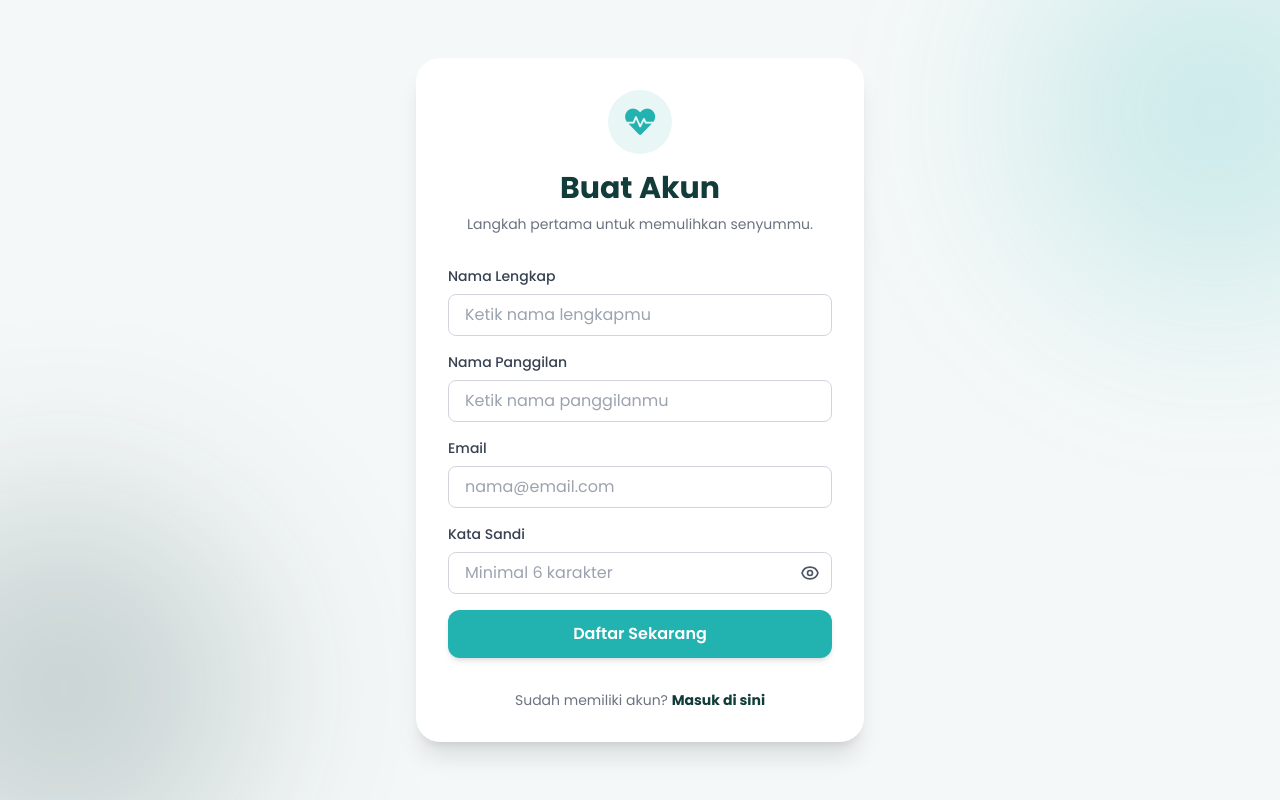
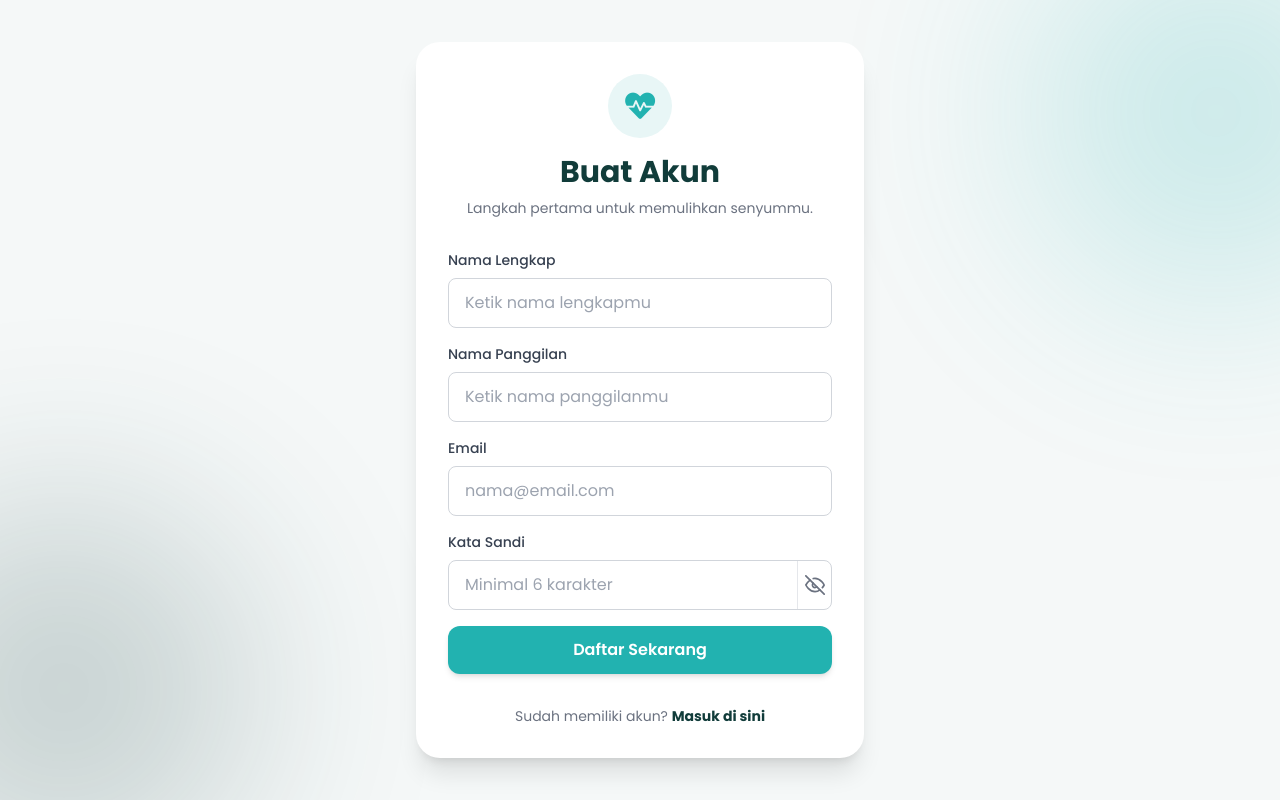
Before and after one commit to NatanNet/healmate_ai_1, a React (Vite) app in the folder frontend/: page /register in a window 1280 px wide. Built offline with nearby package versions, Linux system fonts and the light colour scheme; no server answers.

Commit message:
perbaikan show hiden password

```diff
--- a/frontend/src/components/Input.jsx
+++ b/frontend/src/components/Input.jsx
@@ -1,4 +1,5 @@
 import { useState } from 'react';
+import { FiEye, FiEyeOff } from 'react-icons/fi';
 
 export default function Input({
   type = 'text',
@@ -12,6 +13,7 @@ export default function Input({
   ...props
 }) {
   const [showPassword, setShowPassword] = useState(false);
+
   const isPasswordField = type === 'password';
   const inputType = isPasswordField && showPassword ? 'text' : type;
 
@@ -22,49 +24,79 @@ export default function Input({
           {label}
         </label>
       )}
-      <div className="relative">
+
+      <div
+        className={`
+          flex items-center w-full rounded-lg border bg-white
+          transition-all duration-200
+          focus-within:ring-2 focus-within:ring-[#22B2B0]
+          focus-within:border-[#22B2B0]
+          ${error ? 'border-red-500' : 'border-gray-300'}
+          ${disabled ? 'bg-gray-100 cursor-not-allowed' : ''}
+          ${className}
+        `}
+      >
+        {/* Input */}
         <input
           type={inputType}
           placeholder={placeholder}
           value={value}
           onChange={onChange}
           disabled={disabled}
-          className={`
-            w-full px-4 py-2 border rounded-lg focus:outline-none focus:ring-2 focus:ring-primary-light
-            ${error ? 'border-red-500' : 'border-gray-300'}
-            ${disabled ? 'bg-gray-100 cursor-not-allowed' : 'bg-white'}
-            ${isPasswordField ? 'pr-10' : ''}
-            ${className}
-          `}
+          className="
+            flex-1
+            px-4
+            py-3
+            bg-transparent
+            outline-none
+            border-none
+            text-gray-900
+            placeholder:text-gray-400
+            disabled:cursor-not-allowed
+          "
           {...props}
         />
+
+        {/* Tombol Mata */}
         {isPasswordField && (
           <button
             type="button"
-            onClick={() => setShowPassword(!showPassword)}
+            onClick={() => setShowPassword((prev) => !prev)}
             disabled={disabled}
-
-            autoComplete={isPasswordField ? "new-password" : "off"}
-          data-lpignore="true" /* Mengusir ikon LastPass */
-          data-1p-ignore="true" /* Mengusir ikon 1Password */
-          spellCheck="false"
-
-            className="absolute right-3 top-1/2 -translate-y-1/2 text-gray-600 hover:text-gray-800 disabled:text-gray-400"
+            className="
+              flex
+              items-center
+              justify-center
+              w-12
+              h-12
+              border-l
+              border-gray-200
+              text-gray-500
+              hover:text-[#22B2B0]
+              transition-colors
+              disabled:text-gray-400
+              disabled:cursor-not-allowed
+            "
+            aria-label={
+              showPassword
+                ? 'Sembunyikan password'
+                : 'Tampilkan password'
+            }
           >
             {showPassword ? (
-              <svg className="w-5 h-5" fill="none" stroke="currentColor" viewBox="0 0 24 24">
-                <path strokeLinecap="round" strokeLinejoin="round" strokeWidth={2} d="M13.875 18.825A10.05 10.05 0 0112 19c-4.478 0-8.268-2.943-9.543-7a9.97 9.97 0 011.563-4.803m5.596-3.856a3.375 3.375 0 11-6.75 0 3.375 3.375 0 016.75 0M15 12a3 3 0 11-6 0 3 3 0 016 0zm6 0c0 1.657-.672 3.157-1.757 4.243A6 6 0 0121 12a6 6 0 00-6-6 6 6 0 00-4.243 1.757M9 21H7.5a1.5 1.5 0 01-1.5-1.5V5.5A1.5 1.5 0 017.5 4h9A1.5 1.5 0 0118 5.5v12" />
-              </svg>
+              <FiEye size={20} />
             ) : (
-              <svg className="w-5 h-5" fill="none" stroke="currentColor" viewBox="0 0 24 24">
-                <path strokeLinecap="round" strokeLinejoin="round" strokeWidth={2} d="M15 12a3 3 0 11-6 0 3 3 0 016 0z" />
-                <path strokeLinecap="round" strokeLinejoin="round" strokeWidth={2} d="M2.458 12C3.732 7.943 7.523 5 12 5c4.478 0 8.268 2.943 9.542 7-1.274 4.057-5.064 7-9.542 7-4.477 0-8.268-2.943-9.542-7z" />
-              </svg>
+              <FiEyeOff size={20} />
             )}
           </button>
         )}
       </div>
-      {error && <p className="text-red-500 text-sm mt-1">{error}</p>}
+
+      {error && (
+        <p className="text-red-500 text-sm mt-1">
+          {error}
+        </p>
+      )}
     </div>
   );
 }
```
